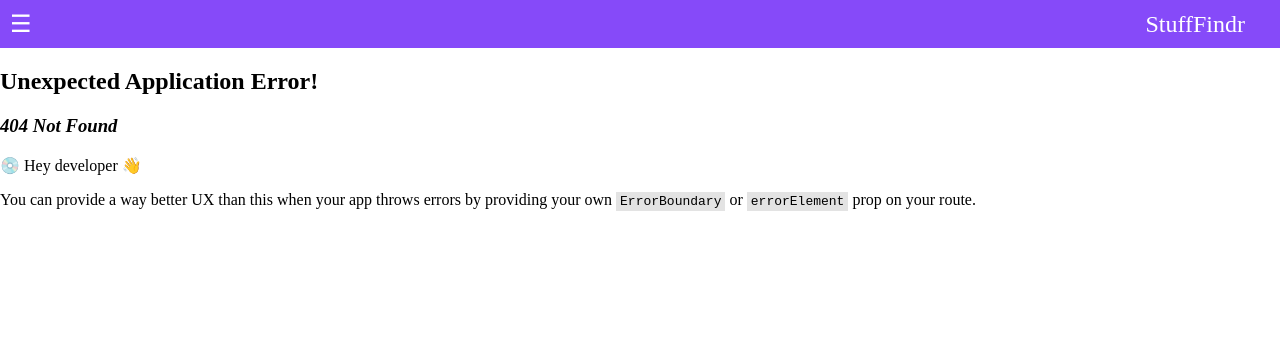
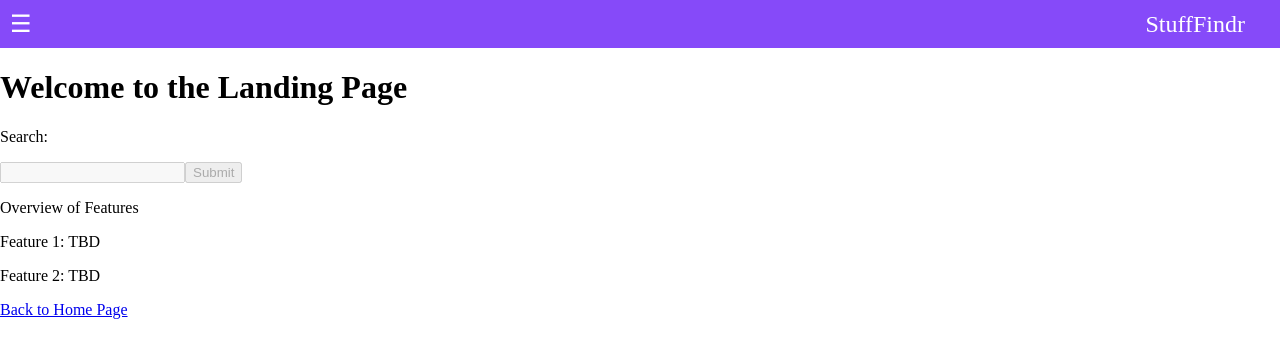
Before and after one commit to Code-the-Dream-School/ffprac-team7-front, a React (Vite) app: page /LandingPage in a window 1280 px wide. Before the commit this address had no page. Shown: the top 358 px of the page. Built offline with nearby package versions, Linux system fonts and the light colour scheme.

Commit message:
add links to LandingPage

```diff
--- a/src/pages/LandingPage.jsx
+++ b/src/pages/LandingPage.jsx
@@ -1,15 +1,17 @@
 import React from "react";
+import { Link } from "react-router-dom";
 
 function LandingPage() {
-    return(
+    return (
         <div>
-            <h1>Welcome to the Landing</h1>
+            <h1>Welcome to the Landing Page</h1>
             <p>Search:</p>
-            <input type='text'disabled />
+            <input type='text' disabled />
             <button disabled>Submit</button>
             <p>Overview of Features</p>
             <p>Feature 1: TBD</p>
             <p>Feature 2: TBD</p>
+            <Link to="/">Back to Home Page</Link>
         </div>
     );
 }
--- a/src/pages/home.jsx
+++ b/src/pages/home.jsx
@@ -7,6 +7,7 @@ export function Home() {
             <p>This is the home page.</p>
             <Link to="/indexPage">Go to Index Page</Link>
             <Link to="/itemDetails">Go to Item Details page</Link>
+            <Link to="/LandingPage">Go to Landing Page</Link>
         </div>
     )
 }
```
Also changed, not shown: src/App.jsx (+8 -4 lines).
